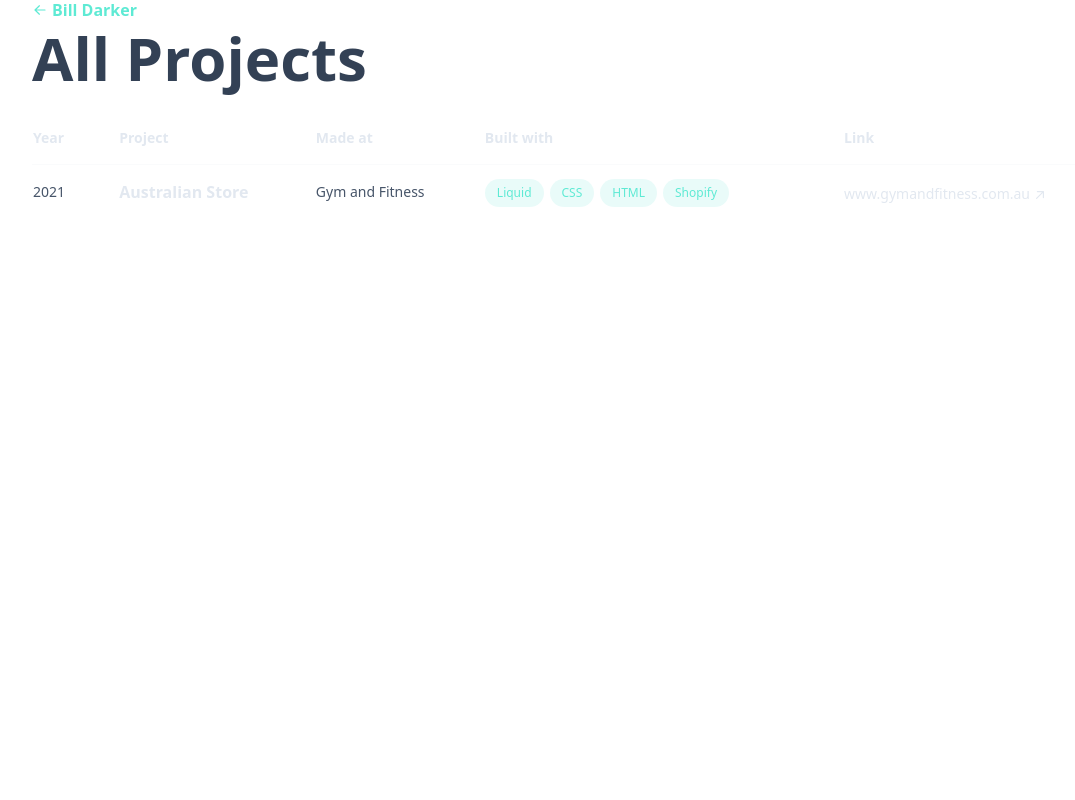
After one commit to Billiamd1012/Portfolio, a Flask app: page /projects in a window 1280 px wide. The commit adds this page. Shown: the whole page, without its empty margins (64-1139 px from the left). Run offline with Flask 3, Linux system fonts and the light colour scheme.

Commit message:
Added projects page

```diff
--- a/main.py
+++ b/main.py
@@ -8,10 +8,27 @@
 def home():
     try:
         # Get the absolute path to the experience.json file
-        file_path = os.path.join(os.path.dirname(__file__), 'experience.json')
+        file_path = os.path.join(os.path.dirname(__file__), 'templates/experience.json')
         with open(file_path) as f:
             experiences = json.load(f)
-        return render_template('index.html', experiences=experiences['experiences'])
+        # Get the absolute path to the project.json file
+        file_path = os.path.join(os.path.dirname(__file__), 'templates/projects.json')
+        with open(file_path) as f:
+            projects = json.load(f)
+        return render_template('index.html', experiences=experiences['experiences'], projects=projects['projects'])
+    except Exception as e:
+        app.logger.error(f"Error loading experiences: {e}")
+        return "Internal Server Error", 500
+
+# Route to show project archive
+@app.route('/projects')
+def projects():
+    try:
+        # Get the absolute path to the project.json file
+        file_path = os.path.join(os.path.dirname(__file__), 'templates/projects.json')
+        with open(file_path) as f:
+            projects = json.load(f)
+        return render_template('projects.html', projects=projects['projects'])
     except Exception as e:
         app.logger.error(f"Error loading experiences: {e}")
         return "Internal Server Error", 500
--- a/static/dist/css/output.css
+++ b/static/dist/css/output.css
@@ -623,6 +623,16 @@
   z-index: 10;
 }
 
+.my-1 {
+  margin-top: 0.25rem;
+  margin-bottom: 0.25rem;
+}
+
+.mx-auto {
+  margin-left: auto;
+  margin-right: auto;
+}
+
 .mb-10 {
   margin-bottom: 2.5rem;
 }
@@ -683,12 +693,40 @@
   margin-top: 1.5rem;
 }
 
+.mb-1 {
+  margin-bottom: 0.25rem;
+}
+
+.ml-0 {
+  margin-left: 0px;
+}
+
+.ml-0\.5 {
+  margin-left: 0.125rem;
+}
+
+.ml-1 {
+  margin-left: 0.25rem;
+}
+
+.block {
+  display: block;
+}
+
+.inline-block {
+  display: inline-block;
+}
+
 .flex {
   display: flex;
 }
 
 .inline-flex {
   display: inline-flex;
+}
+
+.table {
+  display: table;
 }
 
 .grid {
@@ -703,16 +741,65 @@
   height: 1.5rem;
 }
 
+.h-4 {
+  height: 1rem;
+}
+
+.min-h-screen {
+  min-height: 100vh;
+}
+
 .w-6 {
   width: 1.5rem;
+}
+
+.w-4 {
+  width: 1rem;
+}
+
+.w-full {
+  width: 100%;
 }
 
 .max-w-xs {
   max-width: 20rem;
 }
 
+.max-w-screen-xl {
+  max-width: 1280px;
+}
+
 .flex-shrink-0 {
   flex-shrink: 0;
+}
+
+.shrink-0 {
+  flex-shrink: 0;
+}
+
+.-translate-y-1 {
+  --tw-translate-y: -0.25rem;
+  transform: translate(var(--tw-translate-x), var(--tw-translate-y)) rotate(var(--tw-rotate)) skewX(var(--tw-skew-x)) skewY(var(--tw-skew-y)) scaleX(var(--tw-scale-x)) scaleY(var(--tw-scale-y));
+}
+
+.-translate-y-1\.5 {
+  --tw-translate-y: -0.375rem;
+  transform: translate(var(--tw-translate-x), var(--tw-translate-y)) rotate(var(--tw-rotate)) skewX(var(--tw-skew-x)) skewY(var(--tw-skew-y)) scaleX(var(--tw-scale-x)) scaleY(var(--tw-scale-y));
+}
+
+.translate-y-1 {
+  --tw-translate-y: 0.25rem;
+  transform: translate(var(--tw-translate-x), var(--tw-translate-y)) rotate(var(--tw-rotate)) skewX(var(--tw-skew-x)) skewY(var(--tw-skew-y)) scaleX(var(--tw-scale-x)) scaleY(var(--tw-scale-y));
+}
+
+.translate-y-px {
+  --tw-translate-y: 1px;
+  transform: translate(var(--tw-translate-x), var(--tw-translate-y)) rotate(var(--tw-rotate)) skewX(var(--tw-skew-x)) skewY(var(--tw-skew-y)) scaleX(var(--tw-scale-x)) scaleY(var(--tw-scale-y));
+}
+
+.rotate-180 {
+  --tw-rotate: 180deg;
+  transform: translate(var(--tw-translate-x), var(--tw-translate-y)) rotate(var(--tw-rotate)) skewX(var(--tw-skew-x)) skewY(var(--tw-skew-y)) scaleX(var(--tw-scale-x)) scaleY(var(--tw-scale-y));
 }
 
 .flex-wrap {
@@ -727,8 +814,16 @@
   align-items: baseline;
 }
 
+.self-center {
+  align-self: center;
+}
+
 .overflow-y-auto {
   overflow-y: auto;
+}
+
+.whitespace-nowrap {
+  white-space: nowrap;
 }
 
 .rounded {
@@ -743,6 +838,14 @@
   border-radius: 0.375rem;
 }
 
+.border-b {
+  border-bottom-width: 1px;
+}
+
+.border-slate-300\/10 {
+  border-color: rgb(203 213 225 / 0.1);
+}
+
 .bg-teal-400\/10 {
   background-color: rgb(45 212 191 / 0.1);
 }
@@ -750,6 +853,10 @@
 .bg-white {
   --tw-bg-opacity: 1;
   background-color: rgb(255 255 255 / var(--tw-bg-opacity));
+}
+
+.p-12 {
+  padding: 3rem;
 }
 
 .p-6 {
@@ -766,8 +873,43 @@
   padding-bottom: 0.25rem;
 }
 
+.py-4 {
+  padding-top: 1rem;
+  padding-bottom: 1rem;
+}
+
+.px-6 {
+  padding-left: 1.5rem;
+  padding-right: 1.5rem;
+}
+
+.py-12 {
+  padding-top: 3rem;
+  padding-bottom: 3rem;
+}
+
 .pb-1 {
   padding-bottom: 0.25rem;
+}
+
+.pr-8 {
+  padding-right: 2rem;
+}
+
+.pr-4 {
+  padding-right: 1rem;
+}
+
+.text-left {
+  text-align: left;
+}
+
+.align-top {
+  vertical-align: top;
+}
+
+.font-sans {
+  font-family: ui-sans-serif, system-ui, sans-serif, "Apple Color Emoji", "Segoe UI Emoji", "Segoe UI Symbol", "Noto Color Emoji";
 }
 
 .text-2xl {
@@ -855,6 +997,16 @@
   color: rgb(94 234 212 / var(--tw-text-opacity));
 }
 
+.text-slate-200 {
+  --tw-text-opacity: 1;
+  color: rgb(226 232 240 / var(--tw-text-opacity));
+}
+
+.text-slate-400 {
+  --tw-text-opacity: 1;
+  color: rgb(148 163 184 / var(--tw-text-opacity));
+}
+
 .transition {
   transition-property: color, background-color, border-color, text-decoration-color, fill, stroke, opacity, box-shadow, transform, filter, -webkit-backdrop-filter;
   transition-property: color, background-color, border-color, text-decoration-color, fill, stroke, opacity, box-shadow, transform, filter, backdrop-filter;
@@ -865,6 +1017,12 @@
 
 .transition-all {
   transition-property: all;
+  transition-timing-function: cubic-bezier(0.4, 0, 0.2, 1);
+  transition-duration: 150ms;
+}
+
+.transition-transform {
+  transition-property: transform;
   transition-timing-function: cubic-bezier(0.4, 0, 0.2, 1);
   transition-duration: 150ms;
 }
@@ -893,6 +1051,10 @@
   display: block;
 }
 
+.last\:border-none:last-child {
+  border-style: none;
+}
+
 .hover\:text-slate-200:hover {
   --tw-text-opacity: 1;
   color: rgb(226 232 240 / var(--tw-text-opacity));
@@ -908,6 +1070,31 @@
   color: rgb(94 234 212 / var(--tw-text-opacity));
 }
 
+.group\/link:hover .group-hover\/link\:-translate-y-1 {
+  --tw-translate-y: -0.25rem;
+  transform: translate(var(--tw-translate-x), var(--tw-translate-y)) rotate(var(--tw-rotate)) skewX(var(--tw-skew-x)) skewY(var(--tw-skew-y)) scaleX(var(--tw-scale-x)) scaleY(var(--tw-scale-y));
+}
+
+.group\/link:hover .group-hover\/link\:translate-x-1 {
+  --tw-translate-x: 0.25rem;
+  transform: translate(var(--tw-translate-x), var(--tw-translate-y)) rotate(var(--tw-rotate)) skewX(var(--tw-skew-x)) skewY(var(--tw-skew-y)) scaleX(var(--tw-scale-x)) scaleY(var(--tw-scale-y));
+}
+
+.group:hover .group-hover\:-translate-x-2 {
+  --tw-translate-x: -0.5rem;
+  transform: translate(var(--tw-translate-x), var(--tw-translate-y)) rotate(var(--tw-rotate)) skewX(var(--tw-skew-x)) skewY(var(--tw-skew-y)) scaleX(var(--tw-scale-x)) scaleY(var(--tw-scale-y));
+}
+
+.group\/link:focus-visible .group-focus-visible\/link\:-translate-y-1 {
+  --tw-translate-y: -0.25rem;
+  transform: translate(var(--tw-translate-x), var(--tw-translate-y)) rotate(var(--tw-rotate)) skewX(var(--tw-skew-x)) skewY(var(--tw-skew-y)) scaleX(var(--tw-scale-x)) scaleY(var(--tw-scale-y));
+}
+
+.group\/link:focus-visible .group-focus-visible\/link\:translate-x-1 {
+  --tw-translate-x: 0.25rem;
+  transform: translate(var(--tw-translate-x), var(--tw-translate-y)) rotate(var(--tw-rotate)) skewX(var(--tw-skew-x)) skewY(var(--tw-skew-y)) scaleX(var(--tw-scale-x)) scaleY(var(--tw-scale-y));
+}
+
 @media (prefers-reduced-motion: reduce) {
   .motion-reduce\:transition-none {
     transition-property: none;
@@ -921,6 +1108,18 @@
 
   .sm\:col-span-6 {
     grid-column: span 6 / span 6;
+  }
+
+  .sm\:block {
+    display: block;
+  }
+
+  .sm\:table-cell {
+    display: table-cell;
+  }
+
+  .sm\:hidden {
+    display: none;
   }
 
   .sm\:grid-cols-8 {
@@ -980,12 +1179,26 @@
     display: flex;
   }
 
+  .lg\:table-cell {
+    display: table-cell;
+  }
+
   .lg\:h-screen {
     height: 100vh;
   }
 
   .lg\:w-1\/2 {
     width: 50%;
+  }
+
+  .lg\:px-24 {
+    padding-left: 6rem;
+    padding-right: 6rem;
+  }
+
+  .lg\:py-0 {
+    padding-top: 0px;
+    padding-bottom: 0px;
   }
 
   .lg\:hover\:\!opacity-100:hover {
--- a/experience.json
+++ b/templates/experience.json
@@ -56,7 +56,7 @@
           "name": "Google",
           "url": "#"
         },
-        "description": "Received Google Data Analytics Professional Certificate.",
+        "description": "Learned all about the data analysis lifecycle from working with data managment and visulisation software to answer question with data.",
         "technologies": [
           "Tableau",
           "R",
--- /dev/null
+++ b/templates/projects.html
@@ -0,0 +1,102 @@
+<head>
+    <meta charset="UTF-8">
+    <meta http-equiv="X-UA-Compatible" content="IE=edge">
+    <meta name="viewport" content="width=device-width, initial-scale=1.0">
+    <title>Projects | Bill Darker</title>
+    <link href="https://fonts.googleapis.com/css2?family=Figtree:ital,wght@0,300..900;1,300..900&display=swap"
+        rel="stylesheet">
+    <link href="{{ url_for('static', filename='src/global.css') }}" rel="stylesheet"> <!-- Global styles first -->
+    <link rel="stylesheet" href="{{ url_for('static', filename='dist/css/output.css') }}">
+</head>
+
+<body class="bg-white dark:bg-slate-900">
+    <div class="mx-auto min-h-screen max-w-screen-xl px-6 py-12 font-sans md:px-12 md:py-20 lg:px-24 lg:py-0">
+        <header>
+            <a class="group mb-2 inline-flex items-center font-semibold leading-tight text-teal-300" href="/"><svg
+                    xmlns="http://www.w3.org/2000/svg" viewBox="0 0 20 20" fill="currentColor"
+                    class="mr-1 h-4 w-4 rotate-180 transition-transform group-hover:-translate-x-2" aria-hidden="true">
+                    <path fill-rule="evenodd"
+                        d="M3 10a.75.75 0 01.75-.75h10.638L10.23 5.29a.75.75 0 111.04-1.08l5.5 5.25a.75.75 0 010 1.08l-5.5 5.25a.75.75 0 11-1.04-1.08l4.158-3.96H3.75A.75.75 0 013 10z"
+                        clip-rule="evenodd"></path>
+                </svg>Bill Darker</a>
+            <h1 class="text-slate-700 dark:text-slate-300 text-6xl font-bold">All Projects</h1>
+        </header>
+        <section id="projects">
+            <table class="w-full text-left mt-6">
+                <thead>
+                    <tr class="border-slate-300/10 border-b">
+                        <th class="py-4 pr-8 text-sm font-semibold text-slate-200">Year</th>
+                        <th class="py-4 pr-8 text-sm font-semibold text-slate-200">Project</th>
+                        <th class="hidden py-4 pr-8 text-sm font-semibold text-slate-200 lg:table-cell">Made at</th>
+                        <th class="hidden py-4 pr-8 text-sm font-semibold text-slate-200 lg:table-cell">Built with</th>
+                        <th class="hidden py-4 pr-8 text-sm font-semibold text-slate-200 sm:table-cell">Link</th>
+                    </tr>
+                </thead>
+                <tbody>
+                    {% for project in projects %}
+                    <tr class="border-b border-slate-300/10 last:border-none">
+                        <td class="py-4 pr-4 align-top text-sm">
+                            <div class="translate-y-px text-slate-600 dark:text-slate-400">{{ project.year }}</div>
+                        </td>
+                        <td class="py-4 pr-4 align-top leading-snug font-semibold text-slate-200">
+                            <div>
+                                <div class="block sm:hidden">
+                                    <a class="inline-flex items-baseline leading-tight text-slate-200 hover:text-teal-300 focus-visible:text-teal-300 group/link text-base"
+                                        href="{{ project.link }}" target="_blank" rel="noreferrer noopener"
+                                        aria-label="{{ project.project }} (opens in a new tab)">
+                                        <span>{{ project.project }}<span class="inline-block"><svg
+                                                    xmlns="http://www.w3.org/2000/svg" viewBox="0 0 20 20"
+                                                    fill="currentColor"
+                                                    class="inline-block h-4 w-4 shrink-0 transition-transform group-hover/link:-translate-y-1 group-hover/link:translate-x-1 group-focus-visible/link:-translate-y-1 group-focus-visible/link:translate-x-1 motion-reduce:transition-none ml-1 translate-y-px"
+                                                    aria-hidden="true">
+                                                    <path fill-rule="evenodd"
+                                                        d="M5.22 14.78a.75.75 0 001.06 0l7.22-7.22v5.69a.75.75 0 001.5 0v-7.5a.75.75 0 00-.75-.75h-7.5a.75.75 0 000 1.5h5.69l-7.22 7.22a.75.75 0 000 1.06z"
+                                                        clip-rule="evenodd"></path>
+                                                </svg></span></span>
+                                    </a>
+                                </div>
+                                <div class="hidden sm:block">{{ project.project }}</div>
+                            </div>
+                        </td>
+                        <td class="hidden py-4 pr-4 align-top text-sm lg:table-cell">
+                            <div class="translate-y-px whitespace-nowrap text-slate-600 dark:text-slate-400">{{
+                                project.made }}</div>
+                        </td>
+                        <td class="hidden py-4 pr-4 align-top lg:table-cell">
+                            <ul class="flex -translate-y-1.5 flex-wrap">
+                                {% for tech in project.tech %}
+                                <li class="my-1 mr-1.5">
+                                    <div
+                                        class="flex items-center rounded-full bg-teal-400/10 px-3 py-1 text-xs font-medium leading-5 text-teal-300">
+                                        {{ tech }}</div>
+                                </li>
+                                {% endfor %}
+                            </ul>
+                        </td>
+                        <td class="hidden py-4 align-top sm:table-cell">
+                            <ul class="translate-y-1">
+                                <li class="mb-1 flex items-center">
+                                    <a class="inline-flex items-baseline font-medium leading-tight text-slate-200 hover:text-teal-300 focus-visible:text-teal-300 text-sm group/link text-sm"
+                                        href="https://{{ project.link }}" target="_blank" rel="noreferrer noopener"
+                                        aria-label="{{ project.link }} (opens in a new tab)">
+                                        <span><span class="inline-block">{{ project.link }}<svg
+                                                    xmlns="http://www.w3.org/2000/svg" viewBox="0 0 20 20"
+                                                    fill="currentColor"
+                                                    class="inline-block h-4 w-4 shrink-0 transition-transform group-hover/link:-translate-y-1 group-hover/link:translate-x-1 group-focus-visible/link:-translate-y-1 group-focus-visible/link:translate-x-1 motion-reduce:transition-none ml-0.5"
+                                                    aria-hidden="true">
+                                                    <path fill-rule="evenodd"
+                                                        d="M5.22 14.78a.75.75 0 001.06 0l7.22-7.22v5.69a.75.75 0 001.5 0v-7.5a.75.75 0 00-.75-.75h-7.5a.75.75 0 000 1.5h5.69l-7.22 7.22a.75.75 0 000 1.06z"
+                                                        clip-rule="evenodd"></path>
+                                                </svg></span></span>
+                                    </a>
+                                </li>
+                            </ul>
+                        </td>
+                    </tr>
+                    {% endfor %}
+                </tbody>
+
+            </table>
+        </section>
+    </div>
+</body>
```
Also changed, not shown: templates/index.html (+123 -21 lines), templates/projects.json (added, +14 -0 lines).
